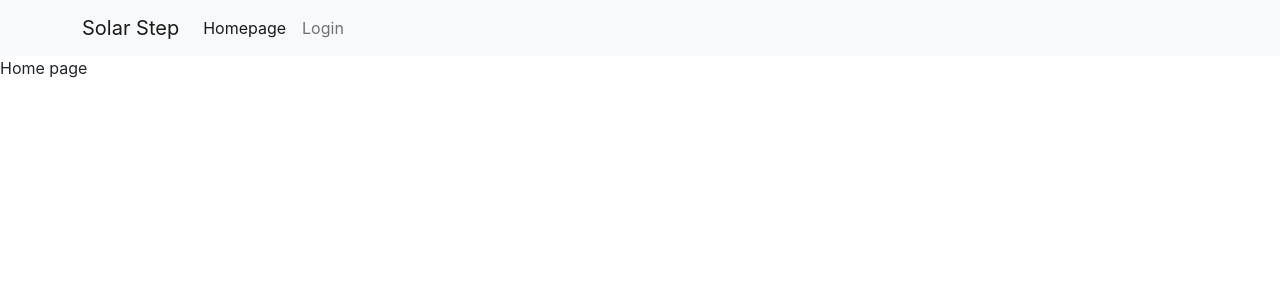
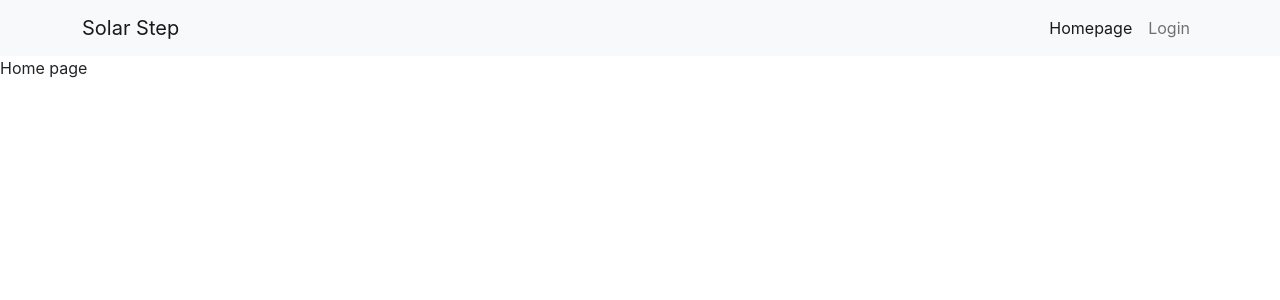
Before and after one commit to naveenrenji/SolarStep, a React (Create React App) app in the folder hashroot/: page / in a window 1280 px wide. Shown: the top 300 px of the page. Built offline with nearby package versions, Linux system fonts and the light colour scheme.

Commit message:
Fix navbar css

```diff
--- a/hashroot/src/components/Layout/Header.js
+++ b/hashroot/src/components/Layout/Header.js
@@ -23,9 +23,9 @@ const Header = () => {
     <Navbar bg="light" expand="lg">
       <Container>
         <Navbar.Brand>Solar Step</Navbar.Brand>
-        <Navbar.Toggle aria-controls="basic-navbar-nav" />
-        <Navbar.Collapse id="basic-navbar-nav" className="justify-content-end">
-          <Nav className="me-auto">
+        <Navbar.Toggle />
+        <Navbar.Collapse className="justify-content-end">
+          <Nav>
             <LinkContainer to="/">
               <Nav.Link>Homepage</Nav.Link>
             </LinkContainer>
```
